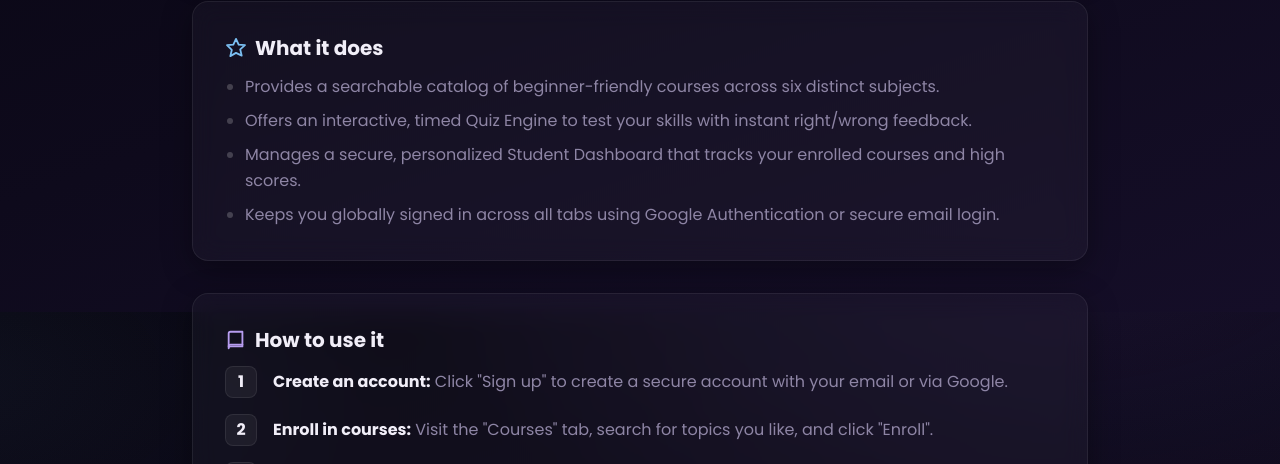
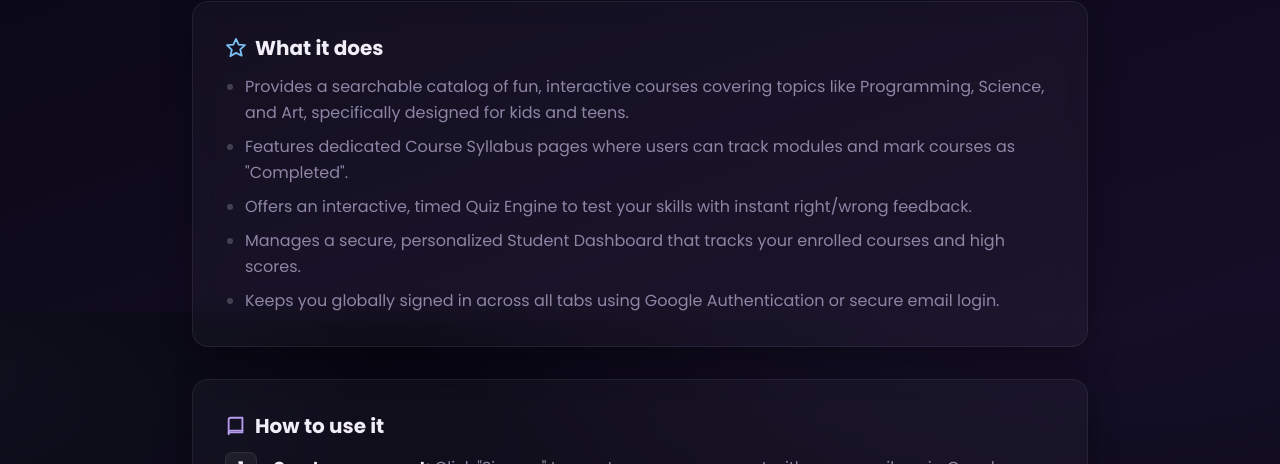
Before and after one commit to TAJAMUL11/Learntopia, a React (Vite) app: page /doc in a window 1280 px wide. Shown: the part 488-952 px from the top of the page. Built offline with nearby package versions, Linux system fonts and the light colour scheme; no server answers.

Commit message:
docs: update documentation for courses and dashboard UI

```diff
--- a/src/pages/Doc.jsx
+++ b/src/pages/Doc.jsx
@@ -59,7 +59,8 @@ const Doc = () => {
               What it does
             </h2>
             <ul className="ml-5 list-disc space-y-2 leading-relaxed text-ink-low marker:text-white/20">
-              <li>Provides a searchable catalog of beginner-friendly courses across six distinct subjects.</li>
+              <li>Provides a searchable catalog of fun, interactive courses covering topics like Programming, Science, and Art, specifically designed for kids and teens.</li>
+              <li>Features dedicated Course Syllabus pages where users can track modules and mark courses as &quot;Completed&quot;.</li>
               <li>Offers an interactive, timed Quiz Engine to test your skills with instant right/wrong feedback.</li>
               <li>Manages a secure, personalized Student Dashboard that tracks your enrolled courses and high scores.</li>
               <li>Keeps you globally signed in across all tabs using Google Authentication or secure email login.</li>
@@ -79,7 +80,7 @@ const Doc = () => {
               </div>
               <div className="flex gap-4">
                 <div className="grid h-8 w-8 flex-none place-items-center rounded-lg border border-white/[0.08] bg-white/[0.05] font-bold text-ink-hi">2</div>
-                <p className="mt-1"><strong className="text-ink-hi">Enroll in courses:</strong> Visit the &quot;Courses&quot; tab, search for topics you like, and click &quot;Enroll&quot;.</p>
+                <p className="mt-1"><strong className="text-ink-hi">Enroll in courses:</strong> Visit the &quot;Courses&quot; tab, search for topics you like, and click &quot;Enroll&quot; to view the syllabus and modules.</p>
               </div>
               <div className="flex gap-4">
                 <div className="grid h-8 w-8 flex-none place-items-center rounded-lg border border-white/[0.08] bg-white/[0.05] font-bold text-ink-hi">3</div>
```
Also changed, not shown: 1 other file (tests, documents, lock files or other folders).
